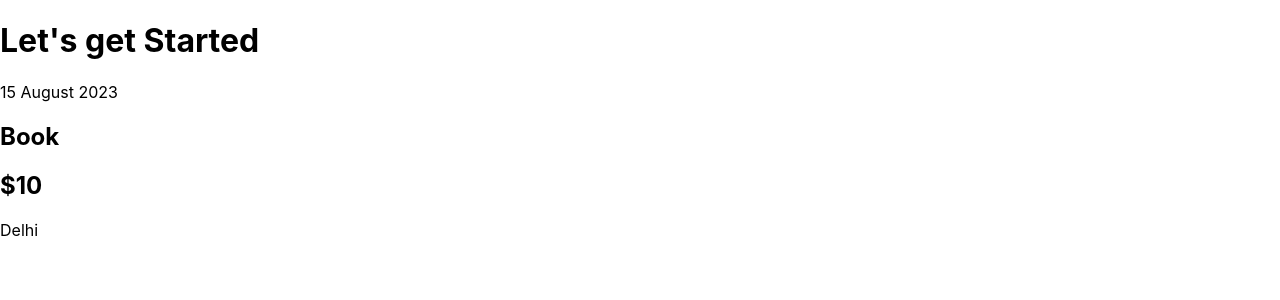
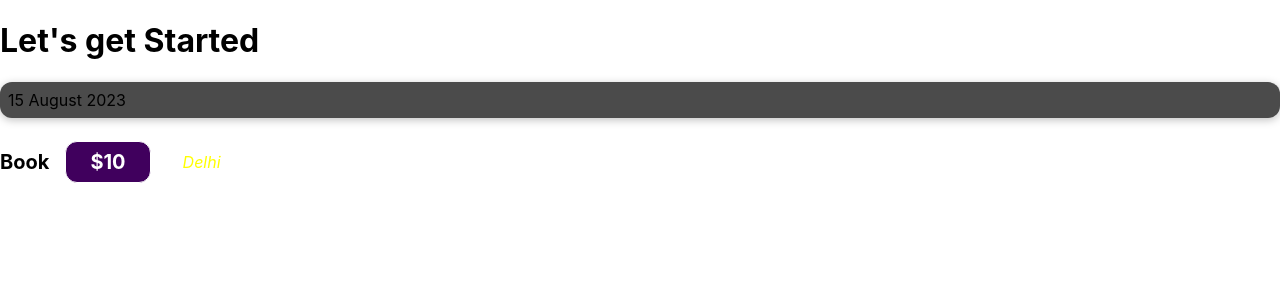
Before and after one commit to ashishkumar082018/First-React-App, a React (Create React App) app: page / in a window 1280 px wide. Shown: the top 300 px of the page. Built offline with nearby package versions, Linux system fonts and the light colour scheme.

Commit message:
Styling Components

```diff
--- /dev/null
+++ b/src/components/ExpenseItem.css
@@ -0,0 +1,62 @@
+.expense-item {
+    display: flex;
+    justify-content: space-between;
+    align-items: center;
+    box-shadow: 0 2px 8px rgba(0, 0, 0, 0.25);
+    padding: 0.5rem;
+    margin: 1rem 0;
+    border-radius: 12px;
+    background-color: #4b4b4b;
+  }
+
+  .expense-item__location {
+    margin-left: 1rem;
+    color: yellow;
+    font-style: italic;
+  }
+
+  .expense-item__description {
+    display: flex;
+    flex-direction: column;
+    gap: 1rem;
+    align-items: flex-end;
+    flex-flow: column-reverse;
+    justify-content: flex-start;
+    flex: 1;
+  }
+
+  .expense-item h2 {
+    color: #3a3a3a;
+    font-size: 1rem;
+    flex: 1;
+    margin: 0 1rem;
+    color: white;
+  }
+
+  .expense-item__price {
+    font-size: 1rem;
+    font-weight: bold;
+    color: white;
+    background-color: #40005d;
+    border: 1px solid white;
+    padding: 0.5rem;
+    border-radius: 12px;
+  }
+
+  @media (min-width: 580px) {
+    .expense-item__description {
+      flex-direction: row;
+      align-items: center;
+      justify-content: flex-start;
+      flex: 1;
+    }
+
+    .expense-item__description h2 {
+      font-size: 1.25rem;
+    }
+
+    .expense-item__price {
+      font-size: 1.25rem;
+      padding: 0.5rem 1.5rem;
+    }
+  }
--- a/src/components/ExpenseItem.js
+++ b/src/components/ExpenseItem.js
@@ -1,14 +1,18 @@
-function ExpenseItem(){
-    return (
-        <div>
-        <p>15 August 2023</p>
-        <div>
-          <h2>Book</h2>
-          <h2>$10</h2>
-         <p>Delhi</p>
-        </div>
+// Write your code at relevant places in the code below:
+
+import "./ExpenseItem.css";
+
+function ExpenseItem() {
+  return (
+    <div>
+      <div className="expense-item">15 August 2023</div>
+      <div className = "expense-item__description">
+        <h2 >Book</h2>
+        <div className="expense-item__price">$10</div>
+        <div className="expense-item__location">Delhi</div>
       </div>
-        )
+    </div>
+  );
 }
 
 export default ExpenseItem;
```
